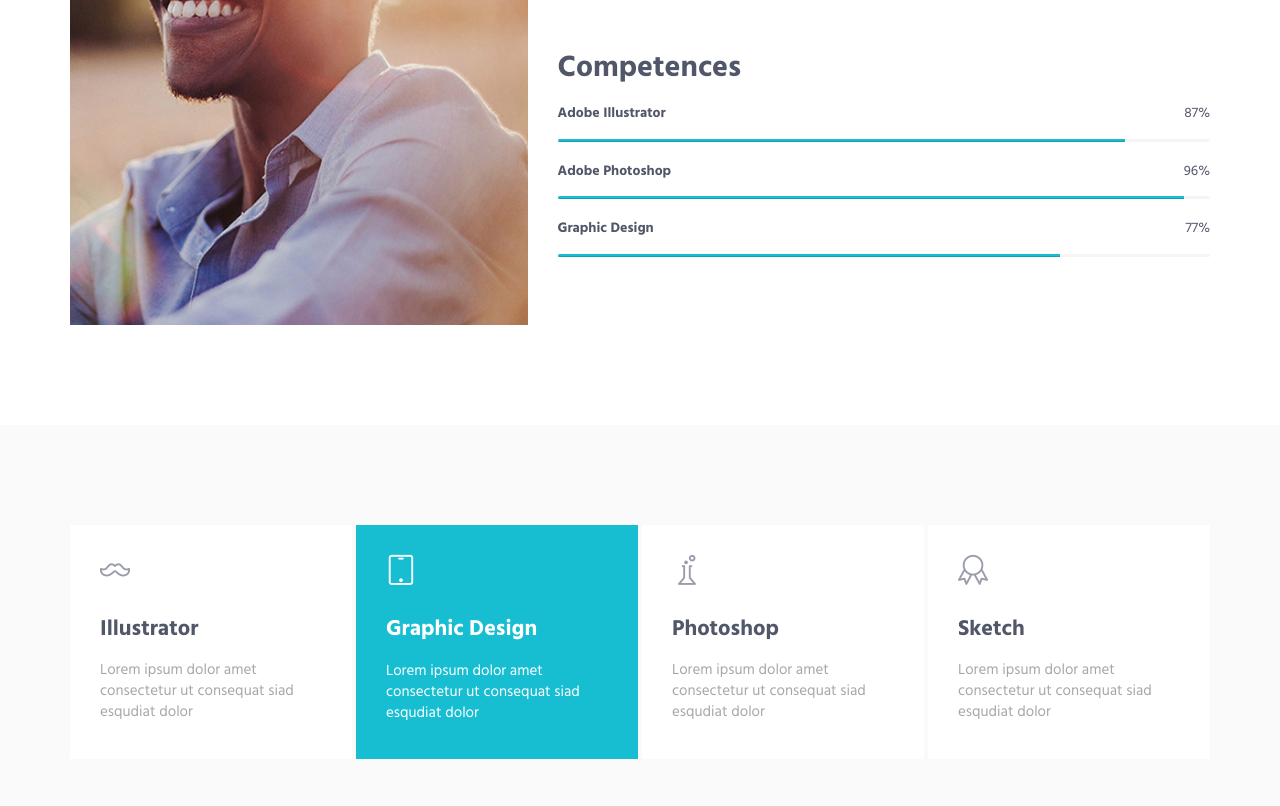
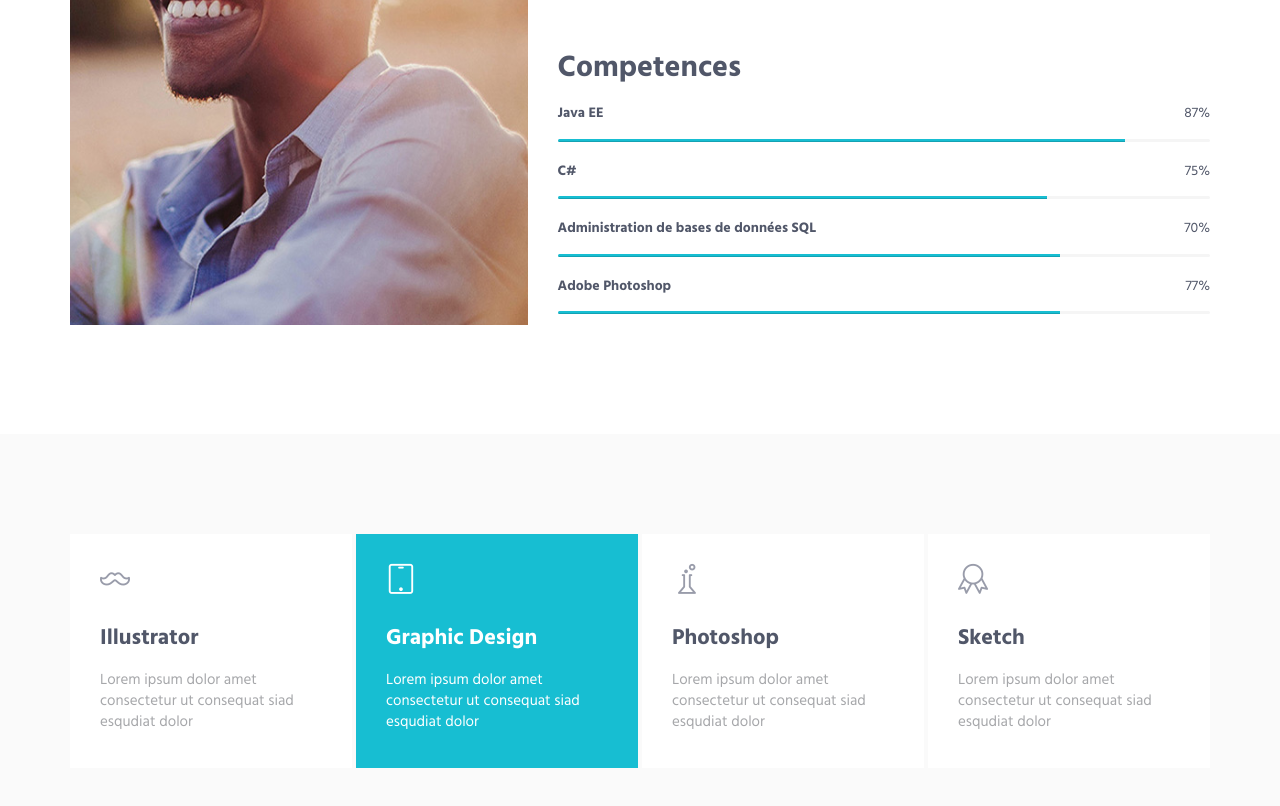
Before and after one commit to Nighteba/nighteba.github.io, a plain HTML site: page index.html in a window 1280 px wide. Shown: the part 1036-1842 px from the top of the page. Drawn offline with Linux system fonts and the light colour scheme.

Commit message:
Update index.html

```diff
--- a/index.html
+++ b/index.html
@@ -131,19 +131,25 @@
                         <h2>Competences</h2>
                         <!-- Progress Box -->
                         <div class="progress-box">
-                            <h5>Adobe Illustrator <span class="color-heading pull-right">87%</span></h5>
+                            <h5>Java EE<span class="color-heading pull-right">87%</span></h5>
                             <div class="progress">
                                 <div class="progress-bar bg-color-base" role="progressbar" data-width="87"></div>
                             </div>
                         </div>
                         <div class="progress-box">
-                            <h5>Adobe Photoshop <span class="color-heading pull-right">96%</span></h5>
+                            <h5>C# <span class="color-heading pull-right">75%</span></h5>
                             <div class="progress">
-                                <div class="progress-bar bg-color-base" role="progressbar" data-width="96"></div>
+                                <div class="progress-bar bg-color-base" role="progressbar" data-width="75"></div>
                             </div>
                         </div>
                         <div class="progress-box">
-                            <h5>Graphic Design <span class="color-heading pull-right">77%</span></h5>
+                            <h5>Administration de bases de données SQL <span class="color-heading pull-right">70%</span></h5>
+                            <div class="progress">
+                                <div class="progress-bar bg-color-base" role="progressbar" data-width="77"></div>
+                            </div>
+                        </div>
+                        <div class="progress-box">
+                            <h5>Adobe Photoshop <span class="color-heading pull-right">77%</span></h5>
                             <div class="progress">
                                 <div class="progress-bar bg-color-base" role="progressbar" data-width="77"></div>
                             </div>
@@ -341,7 +347,7 @@
                         </div>
                         <div class="col-md-3 col-xs-6">
                             <h4>Web</h4>
-                            <a href="#">nighteba.github.io</a>
+                            <a href="https://nighteba.github.io/">nighteba.github.io</a>
                         </div>
                     </div>
                     <!--// end row -->
```
